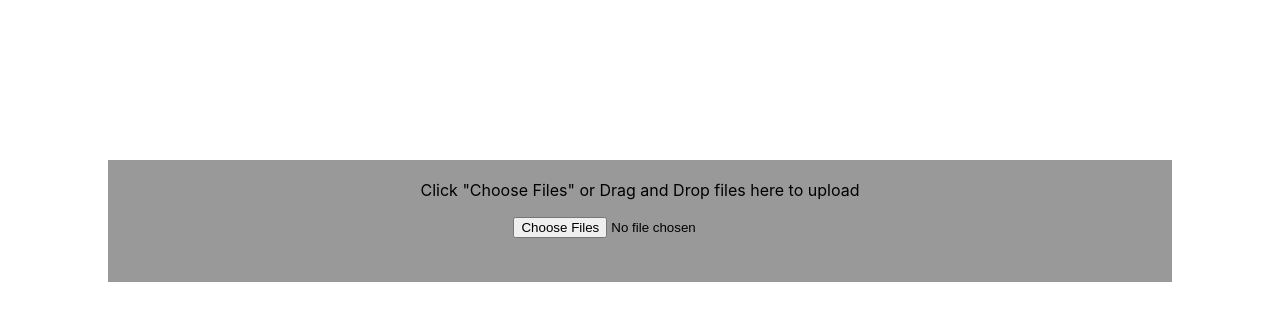
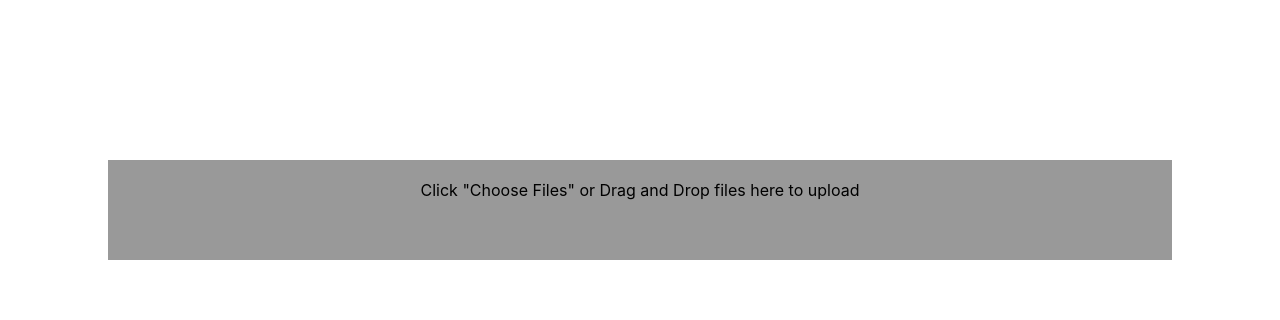
Before and after one commit to yudataguy/react-dnd-uploader, a React (Create React App) app: page / in a window 1280 px wide. Shown: the top 320 px of the page. Built offline with nearby package versions, Linux system fonts and the light colour scheme.

Commit message:
[feat/issue-13] Added the uploadPath prop to enable default uploading and an autoUpload prop to upload the files on the drop event

```diff
--- a/src/ApiService.js
+++ /dev/null
@@ -1,48 +0,0 @@
-export default class ApiService {
-  uploadFile = (file, setUploading, setFiles, setContext) => {
-    if(file) {
-      const formData = new FormData();
-      formData.append('file', file);
-
-      // Make http request
-      const xhr = new XMLHttpRequest();
-
-      // Add a 'progress' event listener
-      xhr.upload.addEventListener('progress', e => {
-        setUploading(true);
-        const currState = e.lengthComputable
-          ? { loaded: e.loaded, total: e.total }
-          : { loaded: 0, total: 0 };
-        setContext(state => ({
-          imgPreviews: {
-            ...state.imgPreviews,
-            [file.name]: {
-              ...state.imgPreviews[file.name],
-              progress: currState
-            }
-          }
-        }));
-        if(currState.total > 0 && currState.loaded === currState.total) {
-          // The file is fully uploaded
-          // Remove it from the context
-          setContext(state => {
-            const newImgPreviews = state.imgPreviews;
-            delete newImgPreviews[file.name];
-            if(Object.keys(newImgPreviews).length === 0) {
-              // Once all the files are done uploading set 'uploading' to false
-              // and reset the 'files' state to its initial value
-              setUploading(false);
-              setFiles(undefined);
-            }
-            return { imgPreviews: newImgPreviews };
-          });
-        }
-      });
-
-      // Http Request
-      xhr.open("POST", "http://localhost:3001/api/photo");
-      xhr.setRequestHeader('Content-Type', 'multipart/form-data')
-      xhr.send(formData);
-    }
-  }
-}
--- a/src/App.js
+++ b/src/App.js
@@ -3,49 +3,19 @@ import DnD from "./components/DnD";
 import "./App.css";
 
 import { AppContext } from "./context/AppProvider";
-import ApiService from "./ApiService";
-import { createPreviews } from "./utils";
-
-const apiService = new ApiService();
 
 export default function App() {
   const context = React.useContext(AppContext);
-  const fileInput = React.useRef();
-  const [files, setFiles] = React.useState(undefined);
-  const [uploading, setUploading] = React.useState(false);
-  const [autoUpload, setAutoUpload] = React.useState(false); // default value should comes from props
 
-  const handleChange = () => {
-    createPreviews(fileInput.current.files, context);
-  };
-
-  const handleSubmit = e => {
-    e.preventDefault();
-    if (context.files) {
-      Object.values(context.files).forEach(file => {
-        apiService.uploadFile(file, setUploading, setFiles, context.setContext);
-      });
-    }
-  };
-
-  React.useEffect(() => {
-    if (autoUpload) {
-      if (files) {
-        Object.values(files).forEach(file => {
-          apiService.uploadFile(
-            file,
-            setUploading,
-            setFiles,
-            context.setContext
-          );
-        });
-      }
-    }
-  }, [files]);
-
+  const { uploading } = context;
   return (
     <div className="App">
-      <DnD className="drag-and-drop" preview handleSubmit={handleSubmit}>
+      <DnD
+        className="drag-and-drop"
+        preview
+        uploadUrl="http://localhost:3001/api/photo"
+        autoUpload
+      >
         <div>
           <div>
             <div style={{ marginBottom: "1rem" }}>
@@ -53,15 +23,6 @@ export default function App() {
                 ? 'Click "Choose Files" or Drag and Drop files here to upload'
                 : "Uploading..."}
             </div>
-            {!uploading && (
-              <input
-                type="file"
-                name="files"
-                multiple
-                ref={fileInput}
-                onChange={handleChange}
-              />
-            )}
           </div>
         </div>
       </DnD>
--- /dev/null
+++ b/src/api/ApiService.js
@@ -0,0 +1,53 @@
+export default class ApiService {
+  uploadFile = async (file, setContext, uploadUrl) => {
+    if (file) {
+      const formData = new FormData();
+      formData.append("file", file);
+
+      // Make http request
+      const xhr = new XMLHttpRequest();
+
+      // Add a 'progress' event listener
+      xhr.upload.addEventListener("progress", e => {
+        setContext({ uploading: true });
+        const currState = e.lengthComputable
+          ? { loaded: e.loaded, total: e.total }
+          : { loaded: 0, total: 0 };
+        setContext(state => ({
+          imgPreviews: {
+            ...state.imgPreviews,
+            [file.name]: {
+              ...state.imgPreviews[file.name],
+              progress: currState
+            }
+          }
+        }));
+        if (currState.total > 0 && currState.loaded === currState.total) {
+          let newImgPreviewsLength;
+          // The file is fully uploaded
+          // Remove it from the context
+          setContext(
+            state => {
+              const newImgPreviews = state.imgPreviews;
+              delete newImgPreviews[file.name];
+              newImgPreviewsLength = Object.keys(newImgPreviews).length;
+              return { imgPreviews: newImgPreviews };
+            },
+            () => {
+              if (newImgPreviewsLength === 0) {
+                // Once all the files are done uploading set 'uploading' to false
+                // and reset the 'files' state to its initial value
+                setContext({ files: undefined, uploading: false });
+              }
+            }
+          );
+        }
+      });
+
+      // Http Request
+      xhr.open("POST", uploadUrl);
+      xhr.setRequestHeader("Content-Type", "multipart/form-data");
+      xhr.send(formData);
+    }
+  };
+}
--- a/src/components/DnD.js
+++ b/src/components/DnD.js
@@ -3,13 +3,14 @@ import React from "react";
 import Preview from "./Preview";
 import { createPreviews } from "../utils";
 import { AppContext } from "../context/AppProvider";
+import ApiService from "../api/ApiService";
 
 class DnD extends React.Component {
   state = {
     dragging: false
   };
   static contextType = AppContext;
-
+  apiService = new ApiService();
   dragCounter = 0;
   dropRef = React.createRef();
 
@@ -31,7 +32,7 @@ class DnD extends React.Component {
     e.preventDefault();
     e.stopPropagation();
     this.dragCounter--;
-    if (this.dragCounter === 0) {
+    if (this.dragCounter <= 0) {
       this.setState({ dragging: false });
     }
   };
@@ -41,11 +42,26 @@ class DnD extends React.Component {
     e.stopPropagation();
     this.setState({ dragging: false });
     if (e.dataTransfer.files && e.dataTransfer.files.length > 0) {
-      if (this.props.handleDrop) this.props.handleDrop(e.dataTransfer.files);
       if (this.props.preview)
         createPreviews(e.dataTransfer.files, this.context, this.props.fileType);
+      if (this.props.autoUpload) this.uploadFiles();
+      else if (this.props.handleDrop)
+        this.props.handleDrop(e.dataTransfer.files);
       e.dataTransfer.clearData();
       this.dragCounter = 0;
+    }
+  };
+
+  uploadFiles = () => {
+    const { context } = this;
+    if (context.files) {
+      Object.values(context.files).forEach(file => {
+        this.apiService.uploadFile(
+          file,
+          context.setContext,
+          this.props.uploadUrl
+        );
+      });
     }
   };
 
@@ -66,7 +82,7 @@ class DnD extends React.Component {
   }
 
   render() {
-    const { preview, autoUpload, handleSubmit } = this.props;
+    const { preview, autoUpload, uploadUrl } = this.props;
 
     return (
       <div
@@ -91,9 +107,8 @@ class DnD extends React.Component {
               style={{
                 position: "absolute",
                 top: "50%",
-                right: 0,
-                left: 0,
-                textAlign: "center",
+                left: "50%",
+                transform: "translate(-50%, -50%)",
                 color: "grey",
                 fontSize: 36
               }}
@@ -103,8 +118,8 @@ class DnD extends React.Component {
           </div>
         )}
         {this.props.children}
-        {preview && handleSubmit && (
-          <Preview autoUpload={autoUpload} handleSubmit={handleSubmit} />
+        {preview && uploadUrl && (
+          <Preview autoUpload={autoUpload} handleSubmit={this.uploadFiles} />
         )}
       </div>
     );
--- a/src/context/AppProvider.js
+++ b/src/context/AppProvider.js
@@ -5,7 +5,8 @@ export const AppContext = React.createContext();
 export default class AppProvider extends React.Component {
   state = {
     imgPreviews: {},
-    files: undefined
+    files: undefined,
+    uploading: false
   };
 
   setContext = (newState, done) => {
```
